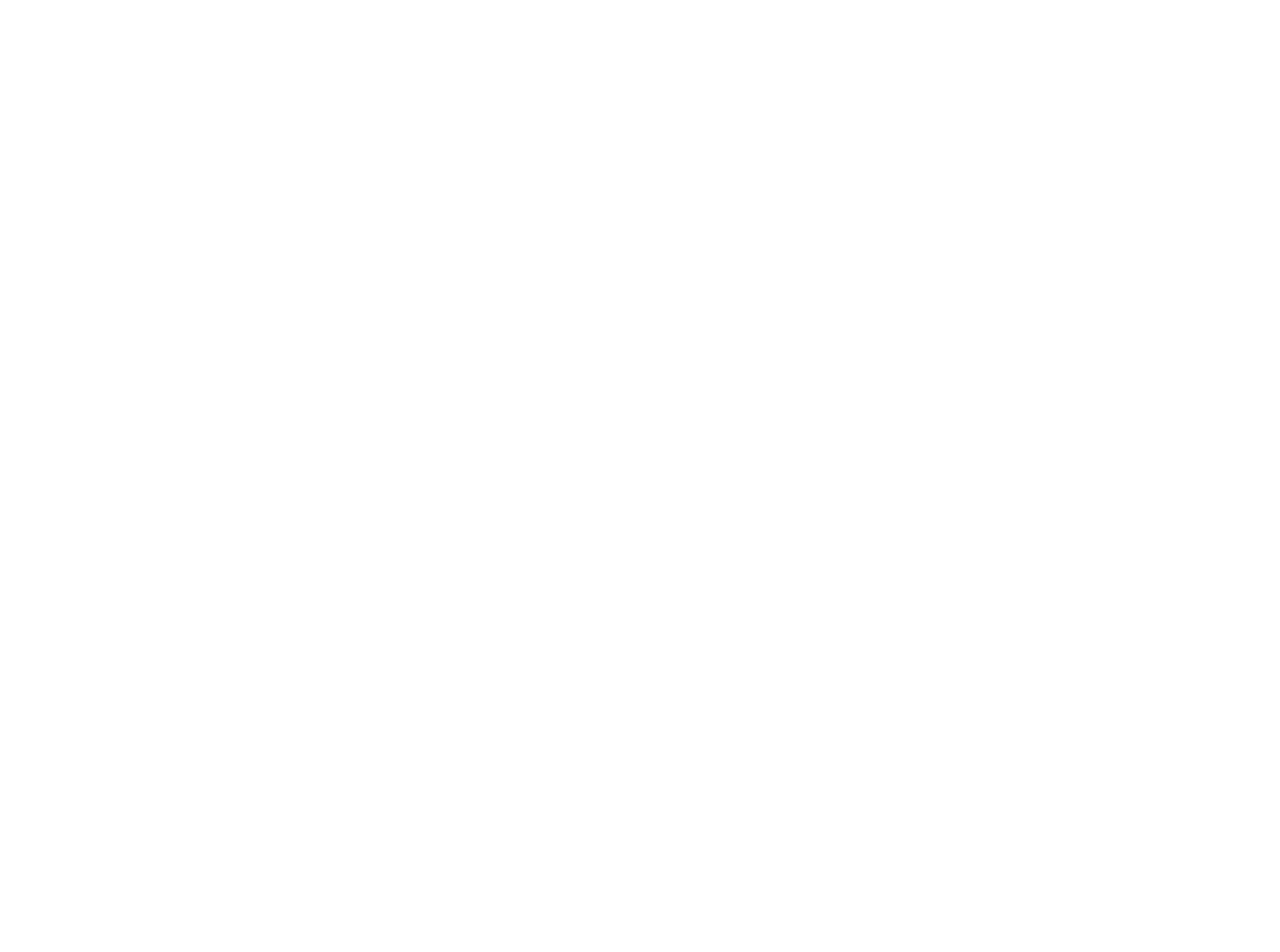
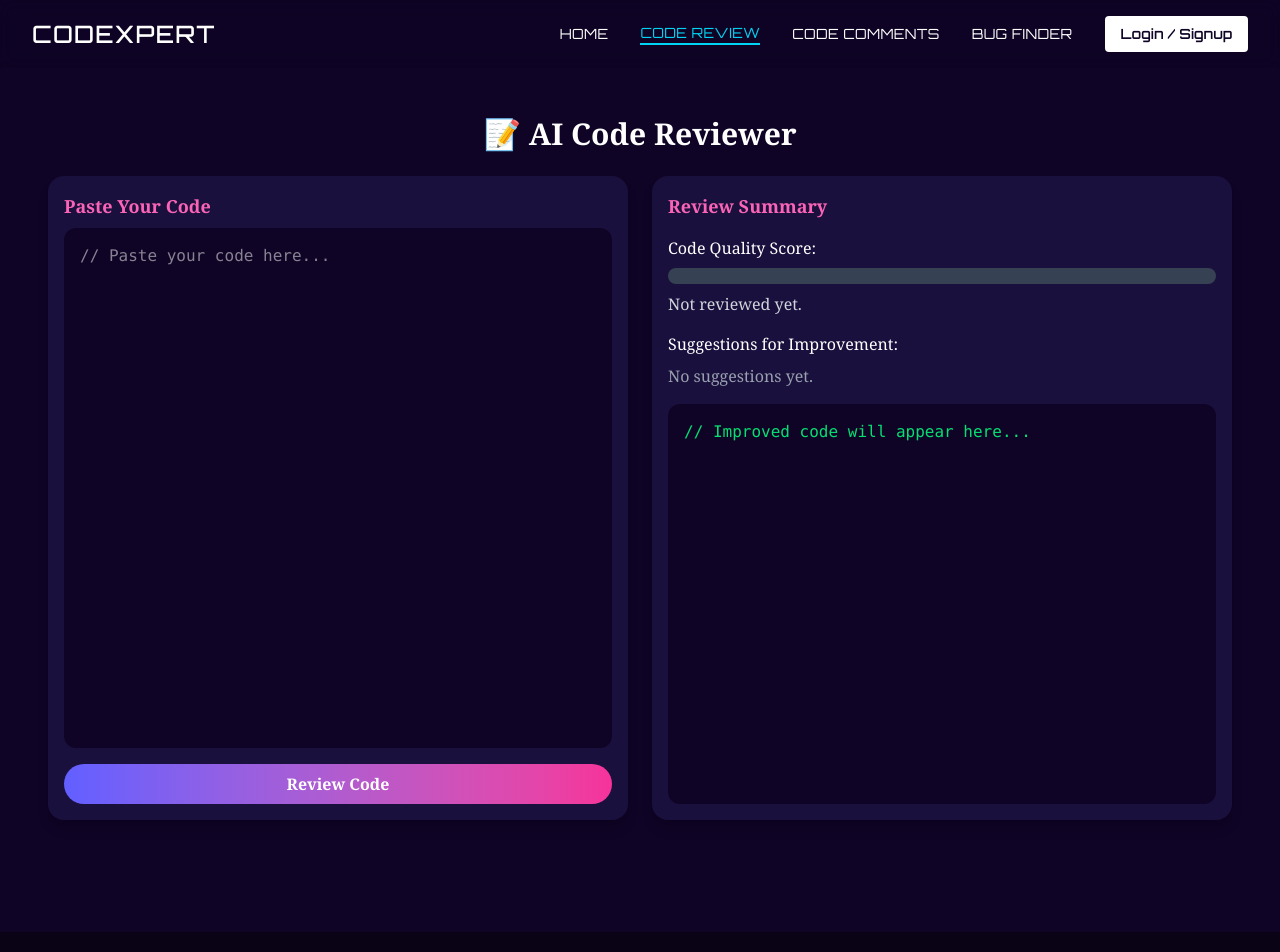
Before and after one commit to thead76/codeXpert, a React (Vite) app in the folder Frontend/: page /code-review in a window 1280 px wide. Shown: the top 952 px of the page. Before the commit the page ends 800 px from the top, so only its background shows below. Built offline with nearby package versions, Linux system fonts and the light colour scheme.

Commit message:
Added API

```diff
--- a/Frontend/package.json
+++ b/Frontend/package.json
@@ -12,6 +12,7 @@
   },
   "dependencies": {
     "@tailwindcss/vite": "^4.1.12",
+    "axios": "^1.12.2",
     "framer-motion": "^12.23.12",
     "lucide-react": "^0.543.0",
     "react": "^19.1.1",
--- a/Frontend/src/main.jsx
+++ b/Frontend/src/main.jsx
@@ -6,7 +6,7 @@
 
 const root = ReactDOM.createRoot(document.getElementById("root"));
 root.render(
-  <BrowserRouter basename="/codexpert/">
+  <BrowserRouter>
     <App />
   </BrowserRouter>
 );
--- a/Frontend/src/pages/CodeReview.jsx
+++ b/Frontend/src/pages/CodeReview.jsx
@@ -1,6 +1,12 @@
-import { useState } from "react";
+import { useState, useRef } from "react";
 import { motion, AnimatePresence } from "framer-motion";
 import { Copy } from "lucide-react";
+import axios from "axios";
+
+// --- Configuration for the backend API ---
+// Make sure this port matches your backend server's port
+const API_BASE_URL = "http://localhost:8888/api/v1/analyze";
+const POLLING_INTERVAL = 3000; // Check status every 3 seconds
 
 const CodeReview = () => {
   const [code, setCode] = useState("");
@@ -9,31 +15,97 @@
   const [improvedCode, setImprovedCode] = useState("");
   const [popupMessage, setPopupMessage] = useState("");
   const [popupType, setPopupType] = useState(""); // "error" | "success"
+  const [isLoading, setIsLoading] = useState(false);
 
-  // Dummy analysis (replace with backend later)
-  const reviewCode = () => {
+  // useRef is used to store the interval ID so we can clear it
+  const pollingIntervalRef = useRef(null);
+
+  /**
+   * Clears any active polling interval.
+   */
+  const stopPolling = () => {
+    if (pollingIntervalRef.current) {
+      clearInterval(pollingIntervalRef.current);
+      pollingIntervalRef.current = null;
+    }
+  };
+
+  /**
+   * Polls the backend for the analysis status using the jobId.
+   * @param {string} jobId - The ID of the analysis job to check.
+   */
+  const pollForStatus = (jobId) => {
+    pollingIntervalRef.current = setInterval(async () => {
+      try {
+        const statusResponse = await axios.get(
+          `${API_BASE_URL}/status/${jobId}`
+        );
+        const { status, result } = statusResponse.data;
+
+        if (status === "complete") {
+          stopPolling();
+          // Map backend response fields to frontend state variables
+          setReviewScore(result.qualityScore);
+          setSuggestions(result.improvementPoints);
+          setImprovedCode(result.improvedCode);
+          setIsLoading(false);
+        } else if (status === "error") {
+          stopPolling();
+          setPopupType("error");
+          setPopupMessage(
+            result.message || "An error occurred during analysis."
+          );
+          setIsLoading(false);
+        }
+        // If status is "pending", do nothing and let the interval run again.
+      } catch (error) {
+        stopPolling();
+        console.error("Error polling for status:", error);
+        setPopupType("error");
+        setPopupMessage(
+          "Could not get analysis status. Please check the server."
+        );
+        setIsLoading(false);
+      }
+    }, POLLING_INTERVAL);
+  };
+
+  /**
+   * Main function to initiate the code review process.
+   */
+  const reviewCode = async () => {
     if (!code.trim()) {
       setPopupType("error");
       setPopupMessage("Please paste some code before review.");
       return;
     }
 
-    // Mocked data
-    setReviewScore(72); // % out of 100
-    setSuggestions([
-      "Use meaningful variable names.",
-      "Add comments for better readability.",
-      "Consider breaking large functions into smaller ones.",
-    ]);
-    setImprovedCode(
-`function greetUser(name) {
-  if (!name) {
-    console.log("Hello, Guest!");
-  } else {
-    console.log(\`Hello, \${name}!\`);
-  }
-}`
-    );
+    setIsLoading(true);
+    setReviewScore(0);
+    setSuggestions([]);
+    setImprovedCode("");
+    setPopupMessage("");
+    stopPolling(); // Stop any previous polling
+
+    try {
+      // Step 1: Start the analysis and get a job ID.
+      const initialResponse = await axios.post(API_BASE_URL, { code });
+      const { jobId } = initialResponse.data;
+
+      if (jobId) {
+        // Step 2: Start polling for the result using the job ID.
+        pollForStatus(jobId);
+      } else {
+        throw new Error("Did not receive a valid Job ID.");
+      }
+    } catch (error) {
+      console.error("Error initiating code review:", error);
+      setPopupType("error");
+      setPopupMessage(
+        "Failed to start review. Please check if the backend server is running and CORS is enabled."
+      );
+      setIsLoading(false);
+    }
   };
 
   const copyToClipboard = () => {
@@ -47,6 +119,7 @@
     setPopupMessage("✅ Reviewed code copied to clipboard!");
   };
 
+  // --- JSX (Styling) is completely unchanged from your original code ---
   return (
     <motion.div
       className="bg-[#0f0425] min-h-screen px-6 md:px-12 py-12 flex flex-col"
@@ -55,15 +128,15 @@
       exit={{ opacity: 0, y: -30 }}
       transition={{ duration: 0.6 }}
     >
-      {/* Heading */}
       <h1 className="text-3xl font-bold text-white mb-6 text-center">
-        📝 Code Review
+        📝 AI Code Reviewer
       </h1>
 
       <div className="flex flex-col md:flex-row gap-6 flex-1">
-        {/* Left: Code Editor */}
         <div className="flex-1 flex flex-col bg-[#1a103d] rounded-2xl shadow-lg p-4">
-          <h2 className="text-lg font-semibold text-pink-400 mb-2">Paste Your Code</h2>
+          <h2 className="text-lg font-semibold text-pink-400 mb-2">
+            Paste Your Code
+          </h2>
           <textarea
             className="flex-1 bg-[#0f0425] text-white rounded-xl p-4 font-mono resize-none outline-none"
             placeholder="// Paste your code here..."
@@ -72,17 +145,17 @@
           />
           <button
             onClick={reviewCode}
-            className="mt-4 bg-gradient-to-r from-indigo-500 to-pink-500 text-white px-6 py-2 rounded-full font-semibold transition-transform duration-300 hover:scale-105"
+            disabled={isLoading}
+            className="mt-4 bg-gradient-to-r from-indigo-500 to-pink-500 text-white px-6 py-2 rounded-full font-semibold transition-transform duration-300 hover:scale-105 disabled:opacity-50 disabled:cursor-not-allowed"
           >
-            Review Code
+            {isLoading ? "Analyzing..." : "Review Code"}
           </button>
         </div>
 
-        {/* Right: Review Output */}
         <div className="flex-1 flex flex-col bg-[#1a103d] rounded-2xl shadow-lg p-4">
-          <h2 className="text-lg font-semibold text-pink-400 mb-4">Review Summary</h2>
-
-          {/* Review Score */}
+          <h2 className="text-lg font-semibold text-pink-400 mb-4">
+            Review Summary
+          </h2>
           <div className="mb-4">
             <h3 className="text-white font-medium mb-2">Code Quality Score:</h3>
             <div className="w-full bg-gray-700 rounded-full h-4">
@@ -91,24 +164,26 @@
                 style={{ width: `${reviewScore}%` }}
               ></div>
             </div>
-            <p className="text-gray-300 mt-2">{reviewScore ? `${reviewScore}%` : "Not reviewed yet."}</p>
+            <p className="text-gray-300 mt-2">
+              {reviewScore ? `${reviewScore}%` : "Not reviewed yet."}
+            </p>
           </div>
-
-          {/* Suggestions */}
           <div className="mb-4">
-            <h3 className="text-white font-medium mb-2">Suggestions for Improvement:</h3>
+            <h3 className="text-white font-medium mb-2">
+              Suggestions for Improvement:
+            </h3>
             {suggestions.length > 0 ? (
               <ul className="list-disc list-inside text-yellow-300 space-y-1">
                 {suggestions.map((s, idx) => (
-                  <li key={idx}>{s}</li>
+                  <li key={idx}>
+                    {s.point} (Line: {s.line})
+                  </li>
                 ))}
               </ul>
             ) : (
               <p className="text-gray-400">No suggestions yet.</p>
             )}
           </div>
-
-          {/* Improved Code */}
           <div className="flex-1 bg-[#0f0425] rounded-xl p-4 overflow-auto relative">
             <pre className="text-green-400 font-mono whitespace-pre-wrap">
               {improvedCode || "// Improved code will appear here..."}
@@ -125,7 +200,6 @@
         </div>
       </div>
 
-      {/* Popup */}
       <AnimatePresence>
         {popupMessage && (
           <motion.div
--- a/Frontend/vite.config.js
+++ b/Frontend/vite.config.js
@@ -5,5 +5,5 @@
 // https://vite.dev/config/
 export default defineConfig({
   plugins: [react(),tailwindcss()],
-  base: '/codeXpert/',
+  base: '/',
 })
```
Also changed, not shown: 1 other file (tests, documents, lock files or other folders).
